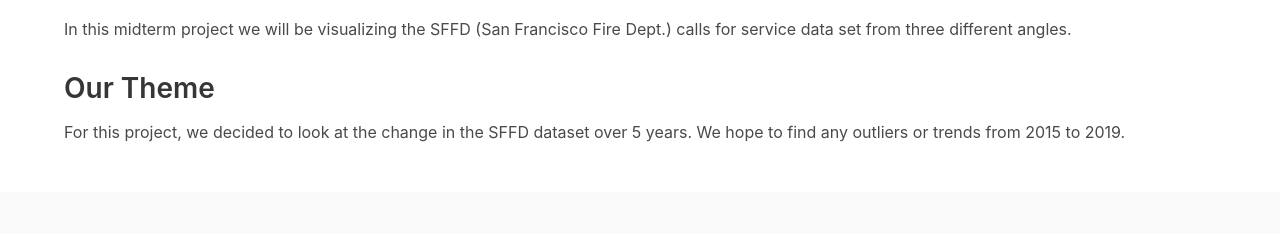
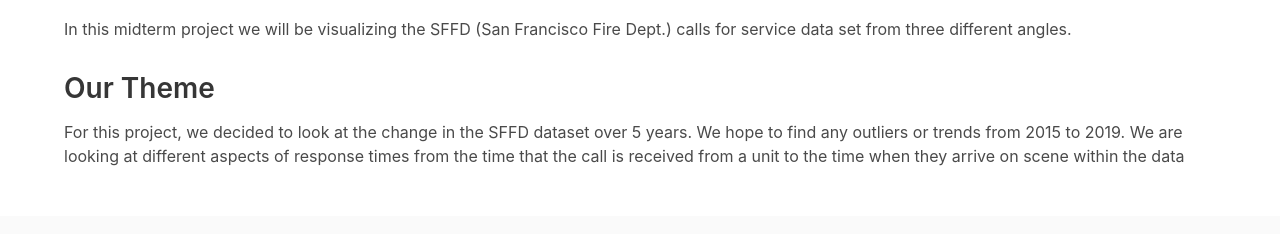
Before and after one commit to usf-cs360-spring2020/midterm-chinchillas, a plain HTML site: page index.html in a window 1280 px wide. Shown: the part 329-563 px from the top of the page. Drawn offline with nearby package versions, Linux system fonts and the light colour scheme; grey boxes are pictures that could not be loaded.

Commit message:
-updated theme

```diff
--- a/index.html
+++ b/index.html
@@ -119,7 +119,8 @@
 
 
         <h2>Our Theme</h2>
-        <p>For this project, we decided to look at the change in the SFFD dataset over 5 years. We hope to find any outliers or trends from 2015 to 2019.</p>
+        <p>For this project, we decided to look at the change in the SFFD dataset over 5 years. We hope to find any outliers or trends from 2015 to 2019.
+        We are looking at different aspects of response times from the time that the call is received from a unit to the time when they arrive on scene within the data</p>
 
   </section>
 
```
